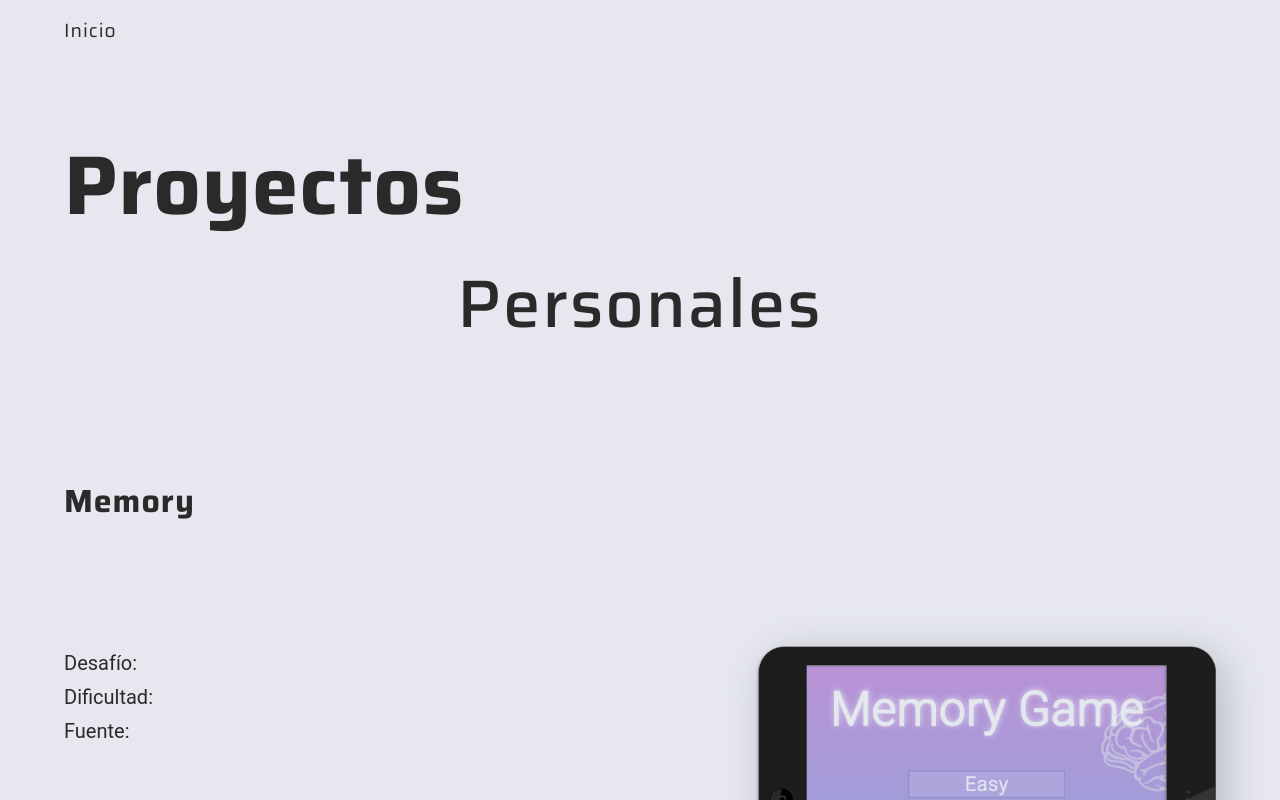
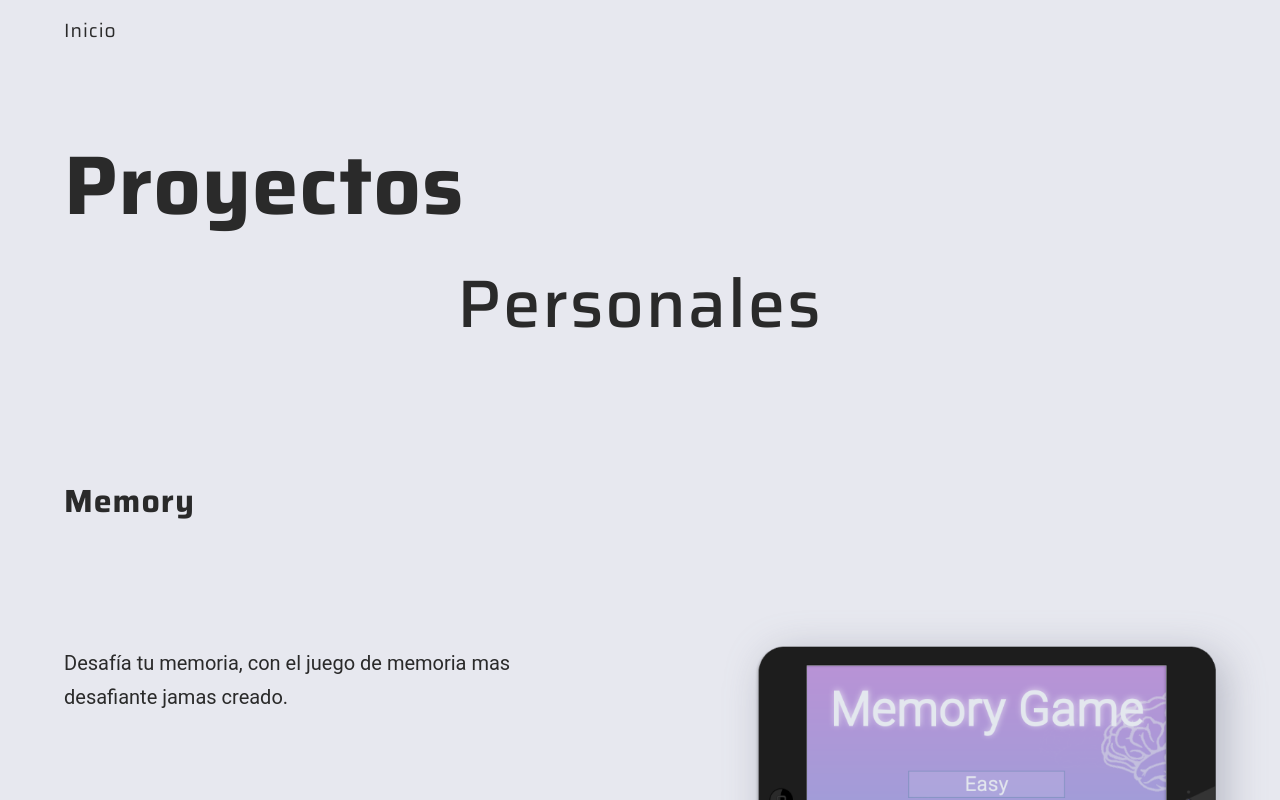
Before and after one commit to JairDev/jair-dev-portfolio, a React (Create React App) app: page /proyectos in a window 1280 px wide. Shown: the top 800 px of the page. Built offline with nearby package versions, Linux system fonts and the light colour scheme.

Commit message:
Component with conditional rendering

```diff
--- a/src/App.js
+++ b/src/App.js
@@ -32,6 +32,7 @@ function App() {
                 subTitle={"Personales"}
                 sliceStart={2}
                 sliceEnd={4}
+                showTitle={false}
               />
             </Route>
             <Route path="/desafios">
--- a/src/components/Challenge/Challenge.jsx
+++ b/src/components/Challenge/Challenge.jsx
@@ -7,7 +7,14 @@ import githubFill from "@iconify/icons-akar-icons/github-fill";
 import styles from "./Challenge.module.css";
 import FormContact from "components/FormContact/FormContact";
 
-function Challenge({ data, title, subTitle, sliceStart, sliceEnd }) {
+function Challenge({
+  data,
+  title,
+  subTitle,
+  sliceStart,
+  sliceEnd,
+  showTitle = true,
+}) {
   const sliceData = data.slice(sliceStart, sliceEnd);
   useEffect(() => {
     ScrollTrigger.refresh();
@@ -25,7 +32,7 @@ function Challenge({ data, title, subTitle, sliceStart, sliceEnd }) {
           </h4>
         </div>
         {sliceData.map((work) => (
-          <ChallengeChild key={work.name} work={work} />
+          <ChallengeChild key={work.name} work={work} showTitle={showTitle} />
         ))}
       </div>
       <section id="contact" className={`${styles.wrapperPadding}`}>
@@ -35,7 +42,7 @@ function Challenge({ data, title, subTitle, sliceStart, sliceEnd }) {
   );
 }
 
-function ChallengeChild({ work }) {
+function ChallengeChild({ work, showTitle }) {
   return (
     <div key={work.name} id={work.id}>
       <div className={styles.contentTitleProject}>
@@ -83,11 +90,17 @@ function ChallengeChild({ work }) {
           data-height="parent-paragraph"
           className={styles.contentPersonalProjectDescription}
         >
-          <div className={styles.challengeDescriptionPath}>
-            <span id="text">Desafío: {work.desafio}</span>
-            <span id="text">Dificultad: {work.dificultad}</span>
-            <span id="text">Fuente: {work.fuente}</span>
-          </div>
+          {showTitle ? (
+            <div className={styles.challengeDescriptionPath}>
+              <span id="text">Desafío: {work.desafio}</span>
+              <span id="text">Dificultad: {work.dificultad}</span>
+              <span id="text">Fuente: {work.fuente}</span>
+            </div>
+          ) : (
+            <div className={styles.challengeDescriptionPath}>
+              <span id="text">{work.dataDescription.paragraph}</span>
+            </div>
+          )}
         </div>
       </div>
     </div>
--- a/src/data/info-portfolio.js
+++ b/src/data/info-portfolio.js
@@ -4,7 +4,7 @@ import workDessert from "../assets/desert-tablet.png";
 import imgCode from "../assets/personal-projects-code-s.png";
 import imgCodeHoc from "../assets/personal-projects-code-hoc.png";
 import tablet from "../assets/tablet.png";
-import room from "../assets/room-homepage.png"
+import room from "../assets/room-homepage.png";
 
 export const socialMedia = [
   {
@@ -141,8 +141,9 @@ export const personalProjects = [
     imgSrcApp: memory,
     linkGit: "https://github.com/JairDev/memory-game",
     linkDemo: "https://memorybrain.netlify.com/",
-    description:
-      "Desafía tu memoria, con el juego de memoria mas desafiante jamas creado",
+    dataDescription: {
+      paragraph:`Desafía tu memoria, con el juego de memoria mas desafiante jamas creado.`,
+    },
   },
   // {
   //   name: "Timer",
```
